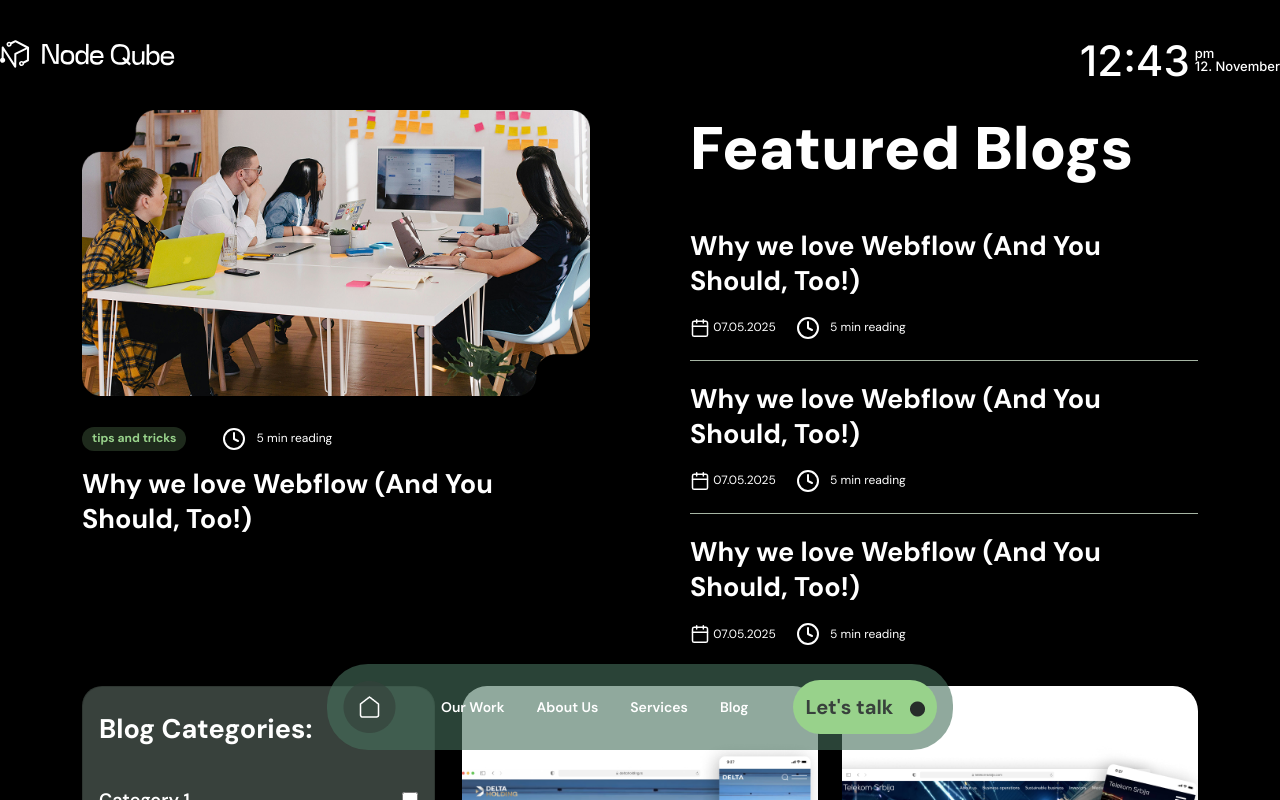
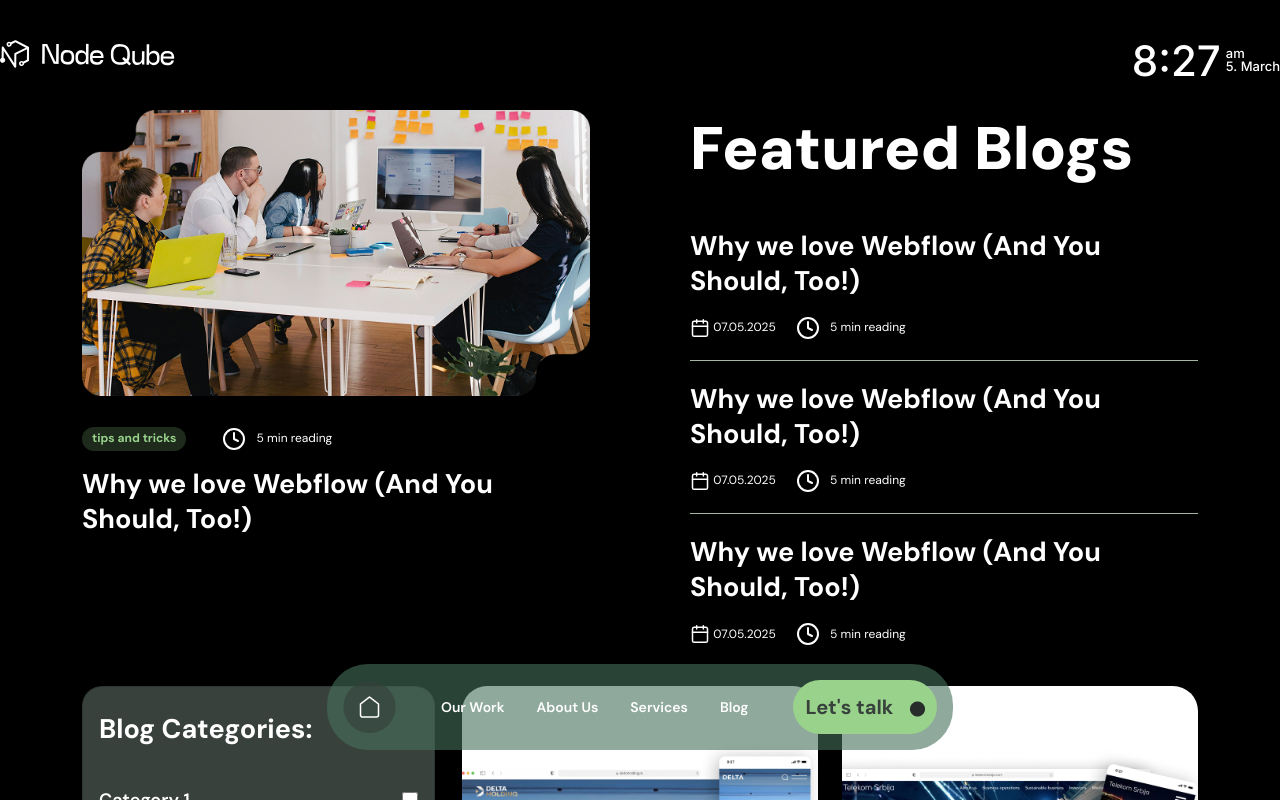
Before and after one commit to Srdjan25A/nodeqube, a React (Vite) app: page /blog in a window 1280 px wide. Shown: the top 800 px of the page. Built offline with nearby package versions, Linux system fonts and the light colour scheme.

Commit message:
date and time

```diff
--- a/src/components/Navbar/Navbar.tsx
+++ b/src/components/Navbar/Navbar.tsx
@@ -2,9 +2,40 @@ import 'bootstrap/dist/css/bootstrap.min.css';
 import 'swiper/css'
 import "swiper/css/autoplay";
 import { Link } from "react-router-dom";
-import React from 'react';
+import React, {useEffect, useState} from 'react';
 import './Navbar.css';
 const Navbar: React.FC = () => {
+
+    const [currTime, setCurrTime] = useState('');
+    const [currDate, setCurrDate] = useState('');
+    const [currAmPm, setCurrAmPm] = useState('');
+
+    useEffect(() =>{
+        const updateTime = () => {
+            const now = new Date();
+
+            const hours = now.getHours();
+            const minutes = now.getMinutes();
+
+            const ampm = hours >= 12 ? 'pm' : 'am';
+            const formatedHours = hours % 12 || 12;
+            const formatedMinutes = minutes < 10 ? `0${minutes}` : minutes;
+
+            setCurrTime(`${formatedHours}:${formatedMinutes}`);
+            setCurrAmPm(ampm);
+
+            const day = now.getDate();
+            const month = now.toLocaleString('default', { month: 'long'});
+
+            setCurrDate(`${day}. ${month}`);
+        }
+
+
+        updateTime();
+        const interval = setInterval(updateTime, 1000);
+    });
+
+
     return(
         <div className='Lets-talk'>
             <div className="top-nav">
@@ -12,8 +43,8 @@ const Navbar: React.FC = () => {
                     <img src="nodeqube-logo.svg" alt="nodeqube logo"/>
                 </a>
                 <div className="nav-time">
-                    <h4>12:43</h4>
-                    <p>pm<br/>12. November</p>
+                    <h4>{currTime}</h4>
+                    <p>{currAmPm}<br/>{currDate}</p>
                 </div>
             </div>
             <div className='navbar'>
```
